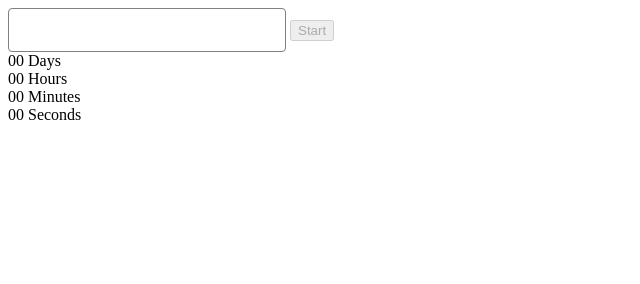
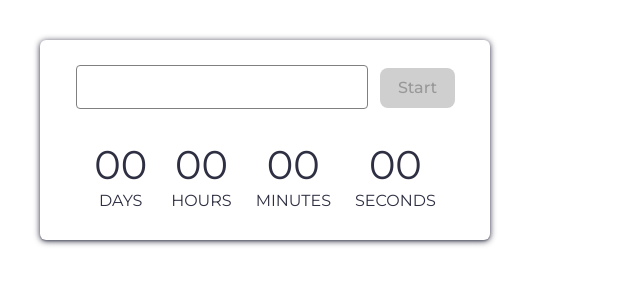
Before and after one commit to BigBlackJoke/goit-js-hw-10, a website built with Vite: page src/1-timer.html in a window 1280 px wide. Shown: the whole page, without its empty margins (0-640 px from the left). Built offline with nearby package versions, Linux system fonts and the light colour scheme.

Commit message:
timer-done

```diff
--- a/src/1-timer.html
+++ b/src/1-timer.html
@@ -5,6 +5,12 @@
     <meta http-equiv="X-UA-Compatible" content="IE=edge" />
     <meta name="viewport" content="width=device-width, initial-scale=1.0" />
     <title>Timer</title>
+    <link rel="preconnect" href="https://fonts.googleapis.com" />
+    <link rel="preconnect" href="https://fonts.gstatic.com" crossorigin />
+    <link
+      href="https://fonts.googleapis.com/css2?family=DM+Sans:ital,opsz,wght@0,9..40,700;1,9..40,700&family=Inter+Tight:ital,wght@0,100..900;1,100..900&family=Montserrat:ital,wght@0,100..900;1,100..900&display=swap"
+      rel="stylesheet"
+    />
     <link rel="stylesheet" href="./css/timer.css" />
   </head>
   <body>
--- a/src/css/timer.css
+++ b/src/css/timer.css
@@ -5,4 +5,92 @@
     height: 40px;
     border-radius: 4px;
     border: 1px solid rgba(128, 128, 128, 1);
+    padding-left: 16px;
+    font-family: "Montserrat", sans-serif;
+    font-size: 16px;
+    font-weight: 400;
+    line-height: 24px;
+    letter-spacing: 0.04%;
+    color: rgba(46, 47, 66, 1);
+    margin-bottom: 32px;
+    margin-right: 8px;
+    margin-left: 36px;
+    margin-top: 25px;
 }
+
+#datetime-picker:hover,
+#datetime-picker:focus {
+    border-color: rgba(0, 0, 0, 1);
+}
+
+#datetime-picker:disabled {
+    border-color: rgba(128, 128, 128, 1);
+    color: rgba(128, 128, 128, 1);
+}
+
+button {
+    width: 75px;
+    height: 40px;
+    border-radius: 8px;
+    border: none;
+    background-color: rgba(78, 117, 255, 1);
+    color: rgba(255, 255, 255, 1);
+    font-family: "Montserrat", sans-serif;
+    font-size: 16px;
+    font-weight: 500;
+    line-height: 24px;
+    letter-spacing: 0.04%;
+}
+
+button:hover,
+button:focus {
+    background-color: rgba(108, 140, 255, 1);
+}
+
+button:disabled {
+    background-color: rgba(207, 207, 207, 1);
+    color: rgba(152, 152, 152, 1);
+}
+
+.timer {
+    justify-content: center;
+    display: flex;
+    gap: 24px;
+}
+
+.field {
+    display: flex;
+    flex-direction: column;
+}
+
+.value {
+    font-family: "Montserrat", sans-serif;
+    color: rgba(46, 47, 66, 1);
+    font-weight: 400;
+    font-size: 40px;
+    line-height: 48px;
+    letter-spacing: 0.04%;
+    align-self: center;
+}
+
+.label {
+    font-family: "Montserrat", sans-serif;
+    color: rgba(46, 47, 66, 1);
+    font-weight: 400;
+    font-size: 16px;
+    line-height: 24px;
+    align-self: center;
+    text-transform: uppercase;
+}
+
+body {
+    width: 450px;
+    height: 200px;
+    box-shadow: 0px 2px 1px rgba(46, 47, 66, 0.08),
+            0px 1px 1px rgba(46, 47, 66, 0.16),
+            0px 1px 6px rgba(46, 47, 66);
+    border-radius: 6px;
+
+    margin-left: 40px;
+    margin-top: 40px;
+}
--- a/src/js/1-timer.js
+++ b/src/js/1-timer.js
@@ -3,8 +3,6 @@ import "flatpickr/dist/flatpickr.min.css";
 
 import iziToast from "izitoast";
 import "izitoast/dist/css/iziToast.min.css";
-
-const iconElement = document.getElementById("#icon-Group");
 
 
 const options = {
@@ -60,9 +58,8 @@ const checkingDate = (selectedDates) => {
             messageLineHeight: '24px',
             backgroundColor: 'rgba(239, 64, 64, 1)',
             position: 'topCenter',
-            icon: ''
+            timeout: 1500
         });
-        // alert('Please choose a date in the future');
     } else {
         startButton.disabled = false;
     }
```
Also changed, not shown: src/img/symbol-defs.svg (deleted).
